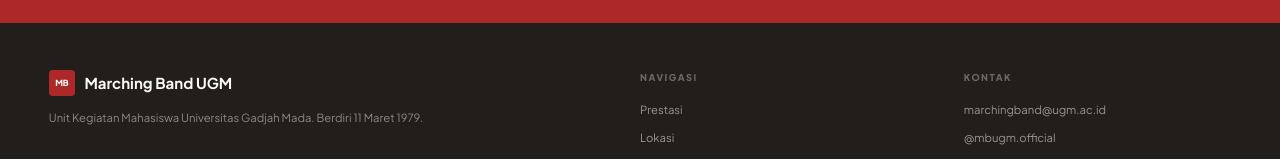
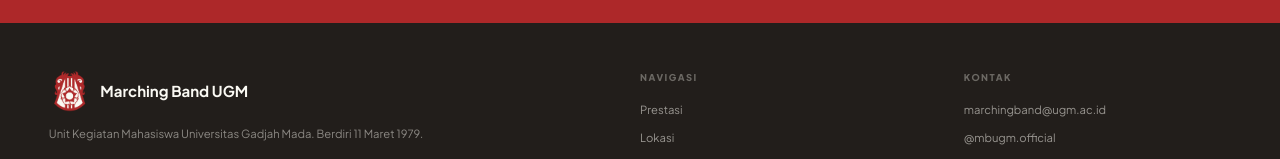
Before and after one commit to Anodeluxe/mbugm-website, a Next.js app: page / in a window 1280 px wide. Shown: the part 3376-3535 px from the top of the page. Built offline with nearby package versions, Linux system fonts and the light colour scheme.

Commit message:
fix: logo footer & navbar mobile

```diff
--- a/src/app/page.module.css
+++ b/src/app/page.module.css
@@ -659,18 +659,7 @@
 .footerTop { display: grid; grid-template-columns: 2fr 1fr 1fr; gap: 90px; }
 
 .footerBrand > div { display: flex; align-items: center; gap: 12px; }
-.footerBrand > div span {
-  width: 34px;
-  height: 34px;
-  display: inline-flex;
-  align-items: center;
-  justify-content: center;
-  border-radius: 4px;
-  background: var(--red);
-  font-family: var(--font-display);
-  font-size: .82rem;
-  font-weight: 800;
-}
+.footerBrand > div img { width: 52px; height: 52px; object-fit: contain; }
 .footerBrand strong { font-family: var(--font-display); font-size: 1.25rem; }
 .footerBrand p {
   max-width: 520px;
@@ -826,7 +815,7 @@
     transform: translateX(-50%);
   }
   .brand img { width: 46px; height: 46px; }
-  .brand span { overflow: hidden; text-overflow: ellipsis; white-space: nowrap; }
+  .brand span { display: none; }
   .navLinks { display: none; }
   .mobileMenuButton { display: inline-flex; position: absolute; left: 0; }
 
@@ -1172,12 +1161,7 @@
   }
   .footerTop { gap: 4.3956vw; }
   .footerBrand > div { gap: .7326vw; }
-  .footerBrand > div span {
-    width: 2.0513vw;
-    height: 2.0513vw;
-    border-radius: .293vw;
-    font-size: .6593vw;
-  }
+  .footerBrand > div img { width: 3.2967vw; height: 3.2967vw; }
   .footerBrand strong { font-size: 1.1722vw; }
   .footerBrand p {
     max-width: 29.304vw;
--- a/src/app/page.tsx
+++ b/src/app/page.tsx
@@ -246,7 +246,16 @@
     <footer className={styles.footer}>
       <div className={styles.footerTop}>
         <div className={styles.footerBrand}>
-          <div><span>MB</span><strong>Marching Band UGM</strong></div>
+          <div>
+            <Image
+              src="/figma/brand-lockup.png"
+              alt=""
+              width={52}
+              height={52}
+              unoptimized
+            />
+            <strong>Marching Band UGM</strong>
+          </div>
           <p>Unit Kegiatan Mahasiswa Universitas Gadjah Mada. Berdiri 11 Maret 1979.</p>
         </div>
         <div className={styles.footerColumn}>
```
